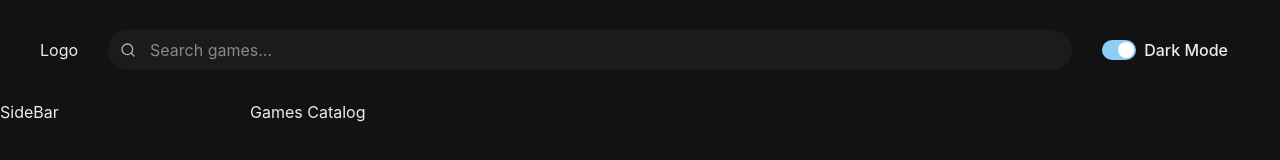
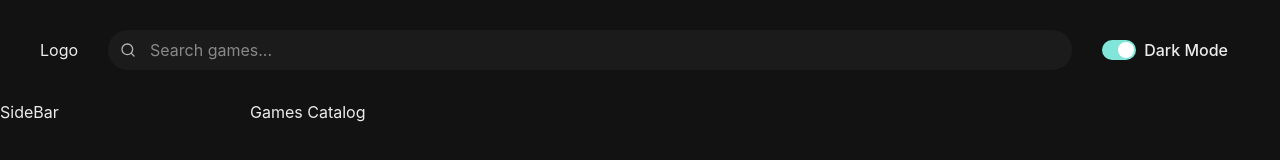
Before and after one commit to lokario/games-catalog, a React (Vite) app: page / in a window 1280 px wide. Shown: the top 160 px of the page. Built offline with nearby package versions, Linux system fonts and the light colour scheme.

Commit message:
Change ThemeSwitch colorScheme to teal

```diff
--- a/src/Components/ThemeSwitch/ThemeSwitch.tsx
+++ b/src/Components/ThemeSwitch/ThemeSwitch.tsx
@@ -7,6 +7,7 @@ function ThemeSwitch() {
 		<HStack>
 			<Switch
 				id="darkModeSwitch"
+				colorScheme="teal"
 				isChecked={colorMode === "dark"}
 				onChange={toggleColorMode}
 			/>
```
